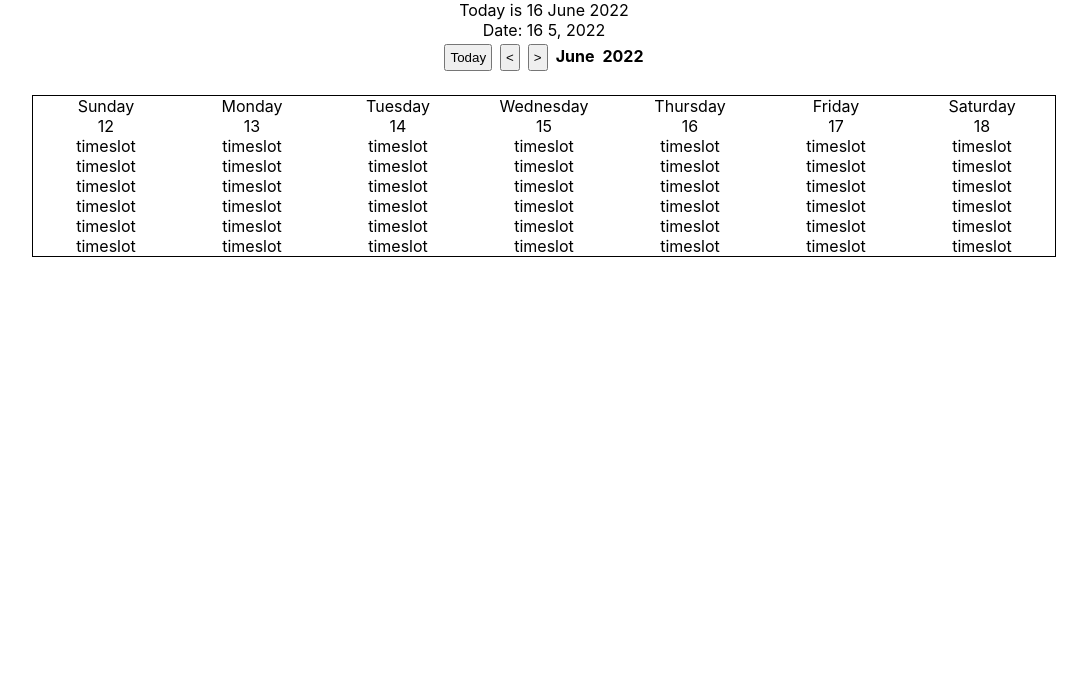
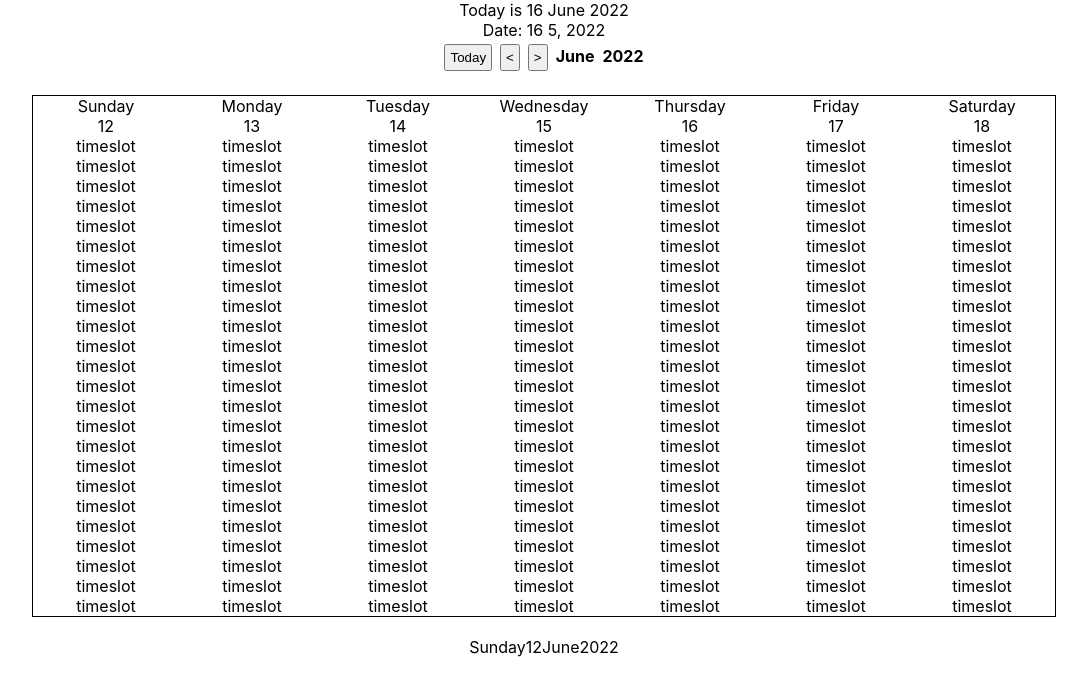
Before and after one commit to tahagulbadan52/react-available-slots-app, a React (Create React App) app: page / in a window 1280 px wide. Shown: the top 696 px of the page, without its empty margins (96-1183 px from the left). Built offline with nearby package versions, Linux system fonts and the light colour scheme.

Commit message:
new class

```diff
--- a/src/App.css
+++ b/src/App.css
@@ -12,7 +12,7 @@ h4 {
   margin: 4px;
 }
 
-.container {
+.cal-container {
   display: grid;
   grid-template-columns: repeat(7, 1fr);
   border: 1px solid black;
--- a/src/App.js
+++ b/src/App.js
@@ -3,6 +3,7 @@ import moment from 'moment';
 import React, { useState } from 'react'
 import Timeslot from "./components/Timeslot";
 import DayColumn from "./components/DayColumn";
+import Timeslots from "./classes/Timeslots";
 
 const App = () => {
 
@@ -12,20 +13,21 @@ const App = () => {
     dayOfMonth: moment().date(),
     month: moment().month(),
     year: moment().year(),
-    targetDate: moment()
+    targetDate: moment(),
+    avalibleDates: new Timeslots()
   });
 
   const weekdays = moment.weekdays();
 
   const nextWeek = () => {
     let newDate = data.targetDate.add(1, 'w')
-    setData(prevData => ({...prevData, ['targetDate'] : newDate}))
+    setData(prevData => ({...prevData, 'targetDate' : newDate}))
     console.log(data.targetDate);
   }
 
   const previousWeek = () => {
     let newDate = data.targetDate.subtract(1, 'w')
-    setData(prevData => ({...prevData, ['targetDate'] : newDate}))
+    setData(prevData => ({...prevData, 'targetDate' : newDate}))
     console.log(data.targetDate);
   }
 
@@ -42,19 +44,21 @@ const App = () => {
       </header>
 
 
-        <div className='container'>
+      <div className='cal-container'>
 
         {weekdays.map(
           (day, i) => {
-              let displayDate = moment(data.targetDate).add((data.day * -1) + i, 'd').date();
+            let displayDate = moment(data.targetDate).add((data.day * -1) + i, 'd');
+            let displayDay = displayDate.date();
+            let displayMonth = displayDate.month();
+            let displayYear = displayDate.year();
             return (
-                <DayColumn weekday={day} date={displayDate}>
-                  <Timeslot />
-                  <Timeslot />
-                  <Timeslot />
-                  <Timeslot />
-                  <Timeslot />
-                  <Timeslot />
+              <DayColumn key={`${day}-${displayDay}`} weekday={day} date={displayDay}>
+                {
+                  [...Array(24)].map((x,i) => {
+                    return (<Timeslot key={`${i}-${displayDay}-${displayMonth}-${displayYear}`} date={displayDay} month={displayMonth} year={displayYear} time={i} day={day} />)
+                  })
+                }
               </DayColumn>
             )
           }
@@ -62,6 +66,10 @@ const App = () => {
 
       </div>
 
+      <div className='output'>
+        {data.avalibleDates.showTimes()}
+      </div>
+
     </div>
   );
 }
--- /dev/null
+++ b/src/classes/Timeslots.js
@@ -0,0 +1,22 @@
+class Timeslots {
+    constructor(){
+        this.AllTimes = [{day: "Sunday", date: 12, month: "June", year: 2022}];
+    }
+
+    showTimes () {
+        return (this.AllTimes[0].day + this.AllTimes[0].date + this.AllTimes[0].month + this.AllTimes[0].year)
+    }
+
+    addTime(day, date, month, year) {
+        const newTime = {
+            day: day,
+            date: date,
+            month: month,
+            year: year
+        }
+
+        this.AllTimes.push(newTime)
+    }
+}
+
+export default Timeslots;
--- a/src/components/Timeslot/index.js
+++ b/src/components/Timeslot/index.js
@@ -1,8 +1,13 @@
 import React from "react";
 
-const Timeslot = () => {
+const Timeslot = ({time, day, date, month, year}) => {
+
+    const clickHandler = () => {
+        console.log(date, month, year);
+    }
+
     return (
-        <div>
+        <div className="timeslot" onClick={clickHandler}>
             timeslot
         </div>
     )
```
Also changed, not shown: src/components/ContextAPI/index.js (added, +25 -0 lines). Lines whose indentation alone changed are shown as unchanged.
